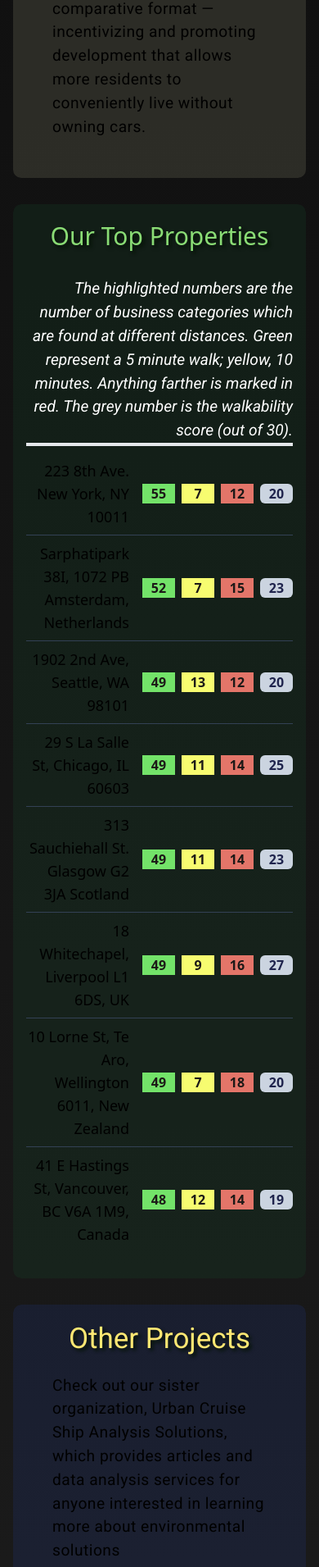
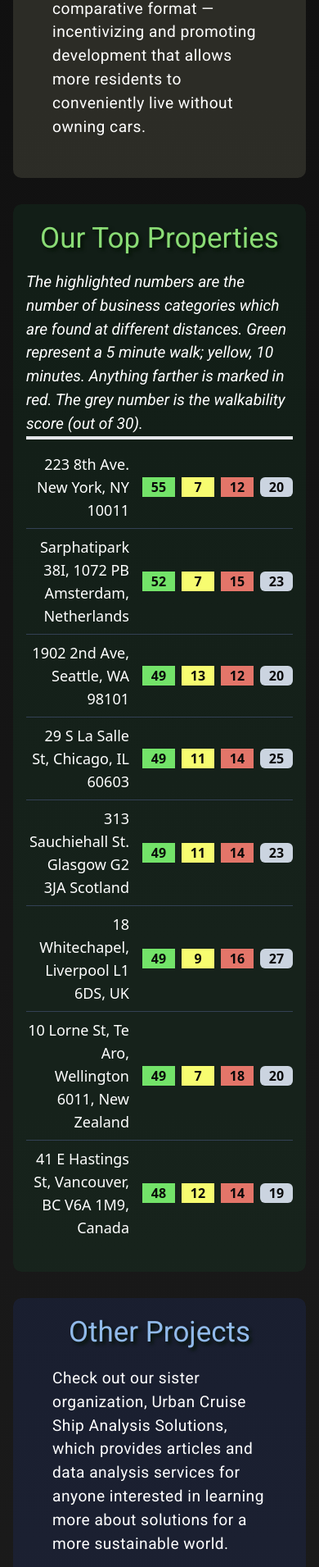
Before and after one commit to Richard-Burd/urban-footnotes-landing, a Next.js app: page / in a window 390 px wide. Shown: the part 1287-3198 px from the top of the page at 82% size. Built offline with nearby package versions, Linux system fonts and the light colour scheme; a web font is replaced by a local one.

Commit message:
created title for consistent title styling

```diff
--- a/pages/about.js
+++ b/pages/about.js
@@ -55,6 +55,7 @@ const IMAGE_MAP = {
 const WRAP = "mx-auto max-w-screen-xl 2xl:max-w-[1600px] px-6 md:px-10";
 const CARD = "rounded-[10px] group-hover:shadow-lg p-4 transition-shadow";
 const SOFT_CARD = "rounded-[10px] p-4 transition-shadow group-hover:shadow-lg";
+const TITLE = "title-shadow-samples page-title-shadow roboto-font text-center text-[35px] [@media(min-width:1000px)]:text-[45px]";
 
 export default function About() {
   const [activeTab, setActiveTab] = useState(TABS[0].id);
@@ -88,8 +89,8 @@ export default function About() {
         {/* Mission */}
         <section className="col-span-12 md:col-span-5">
           <div className="group overflow-hidden rounded-[10px]">
-            <div className={`${CARD} bg-[rgba(126,120,29,0.4)]`}>
-              <h2 className="page-title-shadow title-shadow-home my-2 text-center text-[32px] md:text-[40px]">
+            <div className={`${CARD} bg-[linear-gradient(to_right,rgba(126,120,29,0.4),rgba(90,90,90,0.5))]`}>
+              <h2 className={`${TITLE} text-title-text-home`}>
                 {HOME_TITLE}
               </h2>
               <p className="px-4 pt-2 text-[clamp(1.05rem,3.6vw,1.25rem)] tracking-wide md:px-6">
@@ -102,8 +103,8 @@ export default function About() {
         {/* What we do */}
         <section className="col-span-12 md:col-span-7">
           <div className="group overflow-hidden rounded-[10px]">
-            <div className={`${CARD} bg-blue-800/20`}>
-              <h2 className="page-title-shadow title-shadow-home my-2 text-center text-[32px] md:text-[40px]">
+            <div className={`${CARD} bg-blue-800/20 bg-[linear-gradient(to_right,rgba(19,26,48,0.5),rgba(90,90,90,0.3))]`}>
+              <h2 className={`${TITLE} text-title-text-references`}>
                 What We Do
               </h2>
               <div className="space-y-4 text-[clamp(1.05rem,3.6vw,1.25rem)] leading-relaxed">
@@ -128,7 +129,7 @@ export default function About() {
 <section className="col-span-12 lg:col-span-7 col-start-1 max-[400px]:hidden">
   <div className="group rounded-[10px] overflow-hidden">
     <div className="rounded-[10px] p-6 transition-shadow group-hover:shadow-lg bg-[linear-gradient(to_right,rgba(90,90,90,0.1),rgba(90,90,90,0.5))]">
-      <p className="pb-6 text-center text-3xl font-medium text-[#ffe1b3]">
+      <p className={`${TITLE} text-white mb-4`}>
         Our product benefits . . .
       </p>
 
@@ -204,8 +205,8 @@ export default function About() {
         {/* Company History card */}
         <section className="col-span-12 md:col-span-8 md:col-start-3 lg:col-span-5 max-w-[7000px] justify-items-center">
           <div className="group overflow-hidden rounded-[10px]">
-            <div className={`${CARD} bg-[rgba(18,63,64,0.4)]`}>
-              <h2 className="page-title-shadow title-shadow-home my-2 text-center text-[32px] md:text-[40px]">
+            <div className={`${CARD} bg-[linear-gradient(to_right,rgba(20,38,39,0.6),rgba(90,90,90,0.4))]`}>
+              <h2 className={`${TITLE} text-title-text-team`}>
                 Company History
               </h2>
               <div className="space-y-4 text-[clamp(1.05rem,3.6vw,1.25rem)] leading-relaxed">
--- a/pages/index.js
+++ b/pages/index.js
@@ -22,14 +22,14 @@ export default function Home() {
 /* ---- card format, rounded shape, padding ---- */
 const CARD =
   "rounded-[10px] group-hover:shadow-lg p-4 transition-shadow";
-
+const TITLE = "title-shadow-samples page-title-shadow roboto-font text-center text-[35px] [@media(min-width:1000px)]:text-[45px]";
 
   // Filter & sort the "Highly Walkable" data
   const highlyWalkableData = samplesData
     .filter((entry) => entry.category === "Highly Walkable")
     .sort((a, b) => Number(a.categoryRank) - Number(b.categoryRank)); // Sort by categoryRank (converted to a number)
   return (
-    <div className="">
+    <div className="text-white">
       <Head>
         <link
           rel="preload"
@@ -56,7 +56,7 @@ const CARD =
           />
 
           {/* Centered content wrapper */}
-          <div className="max-w-screen-xl px-6 py-6 md:px-10 md:py-10 xl:max-w-[1600px]">
+          <div className=" max-w-screen-xl px-6 py-6 md:px-10 md:py-10 xl:max-w-[1600px]">
             <div className="mx-auto grid min-h-[400px] max-w-5xl grid-cols-1 items-start justify-center gap-0 md:min-h-[0px] md:grid-cols-2 md:items-center md:gap-12">
               <div>
                 <Logo type="ufn" className="h-auto max-h-[400px] w-full" />
@@ -108,7 +108,7 @@ const CARD =
 
 
               <div className="flex flex-col gap-4">
-                <div className="title-shadow-samples page-title-shadow roboto-font text-center text-[35px] text-title-text-home [@media(min-width:1000px)]:text-[45px]">
+                <div className={`${TITLE} text-title-text-home`}>
                   <div className="text-center">{homeTitle}</div>
                 </div>
                 <div className="roboto-font px-8 pb-8 pt-0 text-[clamp(1.2rem,3.6vw,1.5rem)] tracking-wide">
@@ -133,7 +133,7 @@ const CARD =
               {/* Card Title */}
               <div
                 id="page-title"
-                className="title-shadow-samples page-title-shadow pb-4 text-center text-[30px] text-title-text-samples sm:text-[40px] md:text-[45px]"
+                className={`${TITLE} text-title-text-samples `}
               >
                 Our Top Properties
               </div>
@@ -141,7 +141,7 @@ const CARD =
               {/* Section: Highly Walkable */}
               <div className="pb-4">
                 <div className="mb-2 border-b-4 border-x-slate-200">
-                  <div className="pt-3 text-right text-[clamp(1.2rem,3.6vw,1.4rem)] italic text-white">
+                  <div className="pt-3 text-left text-[clamp(1.2rem,3.6vw,1.4rem)] italic text-white">
                     The highlighted numbers are the number of business
                     categories which are found at different distances. Green
                     represent a 5 minute walk; yellow, 10 minutes. Anything
@@ -168,7 +168,7 @@ const CARD =
                         </div>
 
                         {/* Walkability Data */}
-                        <div className="flex gap-2 text-center text-[16px] font-semibold leading-[24px] text-stone-900 md:text-[18px]">
+                        <div className="flex gap-2 text-center text-[16px] font-semibold text-neutral-950 leading-[24px] md:text-[18px]">
                           <div className="w-10 bg-[#73e369ff] md:w-12">
                             {entry.greenNear}
                           </div>
@@ -178,7 +178,7 @@ const CARD =
                           <div className="w-10 bg-[#e37569ff] md:w-12">
                             {entry.redDistant}
                           </div>
-                          <div className="w-10 rounded-[6px] bg-[#cbd4e0ff] text-[#1f244dff] md:w-12">
+                          <div className="w-10 rounded-[6px] bg-[#cbd4e0ff] md:w-12">
                             {entry.walkabilityScore}
                           </div>
                         </div>
@@ -206,7 +206,7 @@ const CARD =
               className={`${CARD} bg-blue-900/20 group-hover:bg-blue-900/40 group-hover:shadow-lg`}>
 
               <div className="flex flex-col gap-4">
-                <div className="title-shadow-samples page-title-shadow roboto-font text-center text-[35px] text-title-text-home [@media(min-width:1000px)]:text-[45px]">
+                <div className={`${TITLE} text-title-text-references`}>
                   <div className="text-center">Other Projects</div>
                 </div>
 
@@ -215,11 +215,11 @@ const CARD =
                     Check out our sister organization, Urban Cruise Ship
                     Analysis Solutions, which provides articles and data
                     analysis services for anyone interested in learning more
-                    about environmental solutions
+                    about solutions for a more sustainable world.
                   </p>
 
                   {/* Just render the logo as decoration inside the card */}
-                  <div className="mt-4 flex items-center justify-center lg:pl-8">
+                  <div className="mt-4 flex px-10">
                     <Logo
                       type="ucs"
                       color="#ac9c84ff"
@@ -250,7 +250,7 @@ const CARD =
           {/* SAMPLE CARD - visual card + invisible overlay link */}
           <div className="group relative overflow-hidden rounded-[10px]">
             <div className={`${CARD}  bg-green-900/20 group-hover:bg-green-900/40 mt-6`}>
-              <div className="title-shadow-samples page-title-shadow roboto-font text-center text-[35px] text-title-text-home [@media(min-width:1000px)]:text-[45px]">
+              <div className={`${TITLE} text-title-text-samples`}>
                 Sample Report
               </div>
               <div className="p-0">
@@ -274,8 +274,8 @@ const CARD =
           </div>
           {/* PRODUCT FEATURES (clickable card) */}
           <div className="group relative rounded-[10px] py-4">
-            <div className={`${CARD}  bg-green-900/20 group-hover:bg-green-900/40 mt-6`}>
-              <div className="title-shadow-samples page-title-shadow roboto-font text-center text-[35px] text-title-text-home [@media(min-width:1000px)]:text-[45px]">
+            <div className={`${CARD}  bg-red-900/20 group-hover:bg-red-900/40 mt-6`}>
+              <div className={`${TITLE} text-title-text-product`}>
                 Product Features
               </div>
               <div className="mt-0">
```
